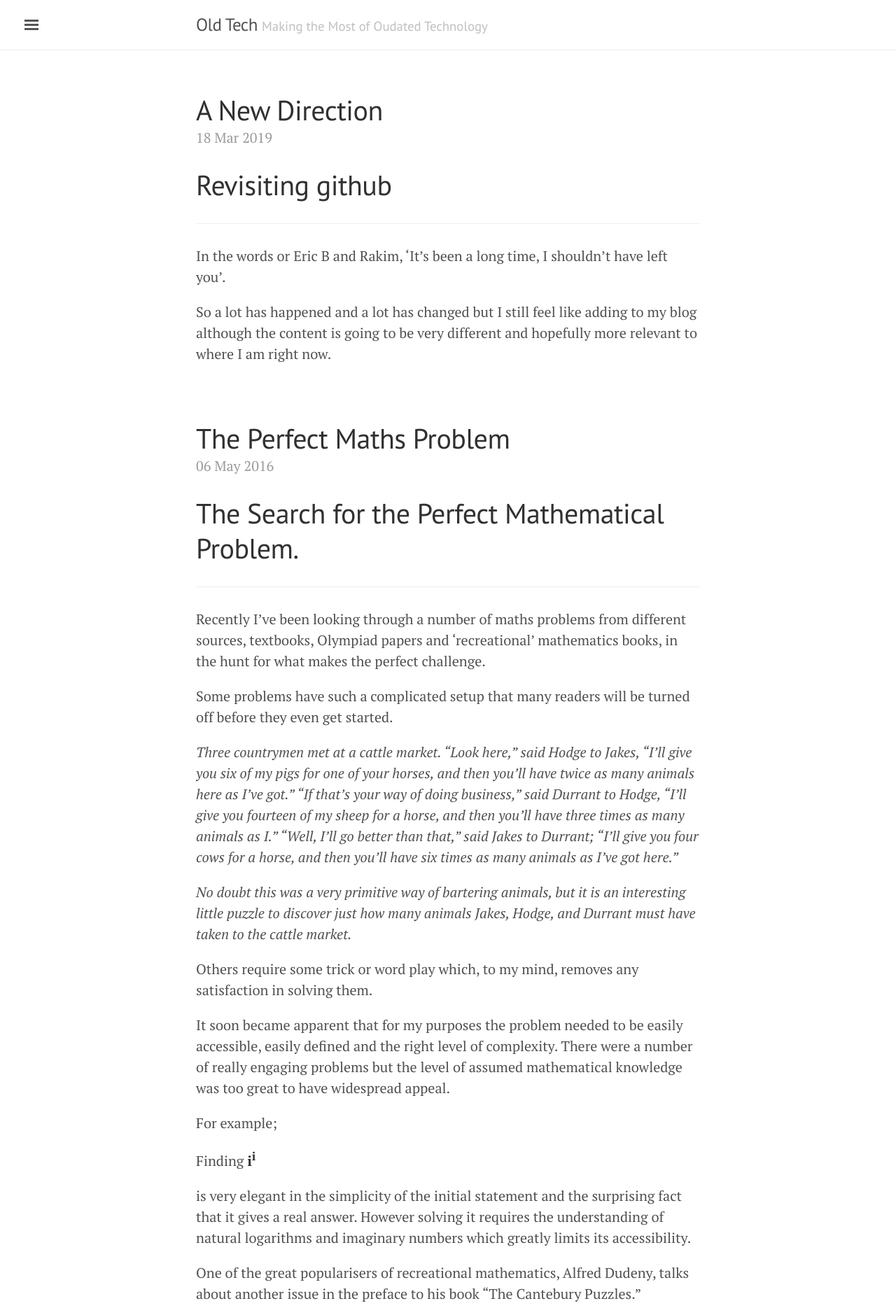
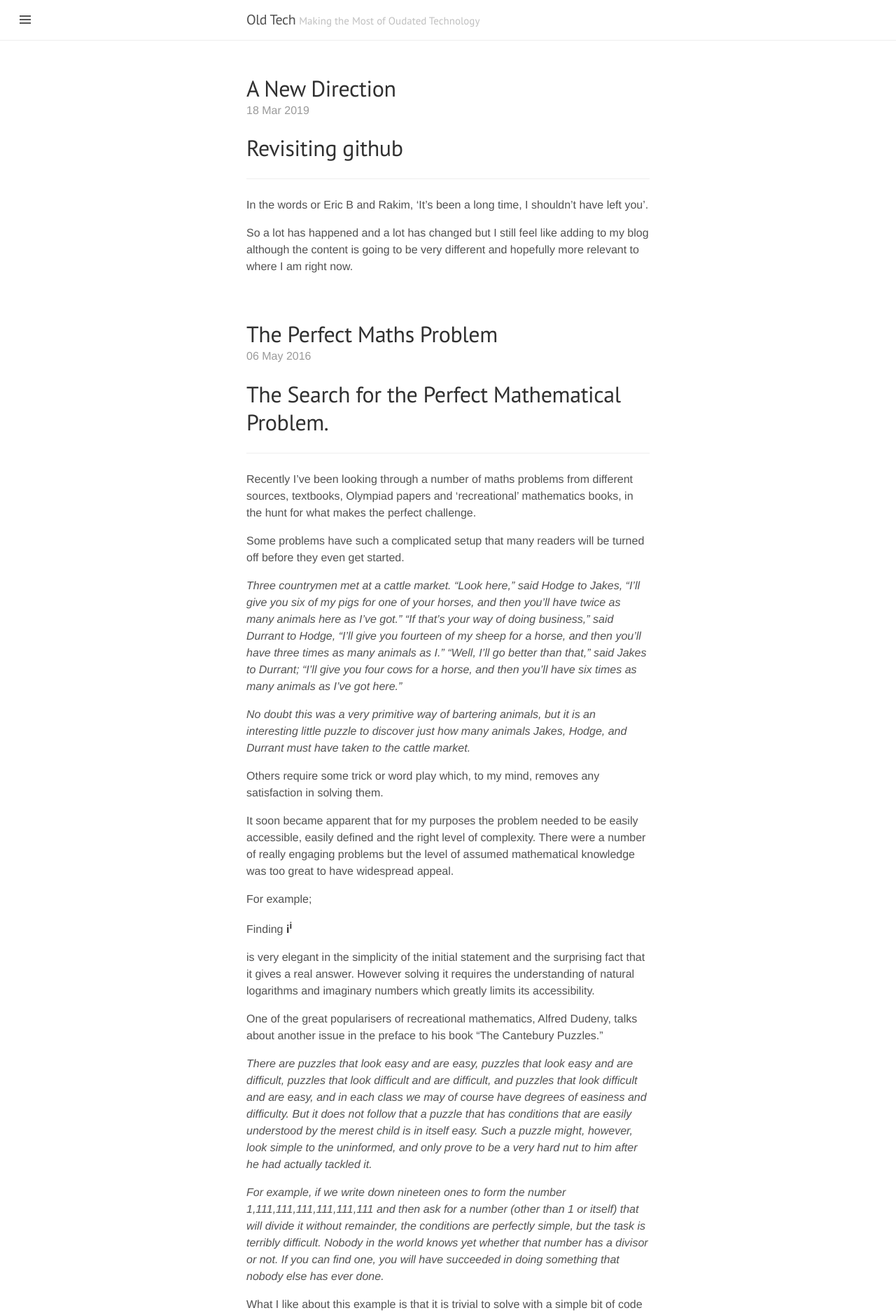
Before and after one commit to sirioq/sirioq.github.io, a Jekyll site: the page built from index.html, in a window 1280 px wide. Shown: the top 1879 px of the page at 70% size. Built offline with Jekyll 4.4.1, drawn with Linux system fonts in a browser that asks for light colours; the list of posts is cut into pages by our own code.

Commit message:
Update lanyon.css

```diff
--- a/public/css/lanyon.css
+++ b/public/css/lanyon.css
@@ -41,7 +41,9 @@
 }
 
 html {
-  font-family: "PT Serif", Georgia, "Times New Roman", serif;
+  font-family: "Helvetica Neue", Helvetica, Arial, sans-serif;
+  font-size: 16px;
+  line-height: 1.5;
 }
 
 h1, h2, h3, h4, h5, h6 {
```
